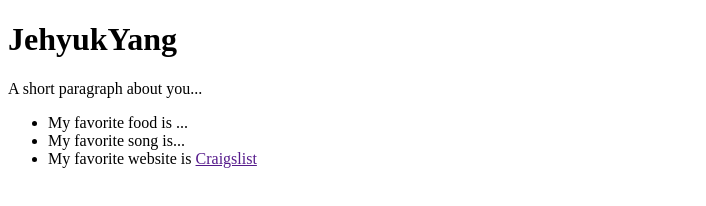
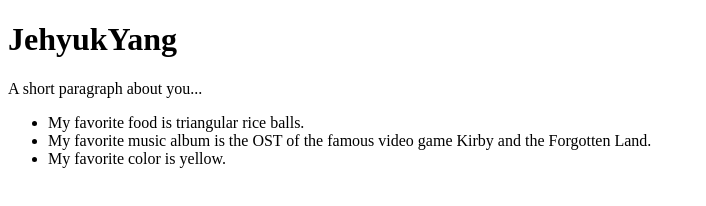
Before and after one commit to soks111/UIDesign1, a plain HTML site: page index.html in a window 1280 px wide. Shown: the whole page, without its empty margins (0-706 px from the left). Drawn offline with Linux system fonts and the light colour scheme.

Commit message:
Update index.html

```diff
--- a/index.html
+++ b/index.html
@@ -20,9 +20,9 @@
       <h1>JehyukYang</h1>
       <p class="desc">A short paragraph about you...</p>
       <ul>
-        <li>My favorite food is ...</li>
-        <li>My favorite song is...</li>
-        <li>My favorite website is <a href="">Craigslist</a></li>
+        <li>My favorite food is triangular rice balls.</li>
+        <li>My favorite music album is the OST of the famous video game Kirby and the Forgotten Land.</li>
+        <li>My favorite color is yellow.</li>
       </ul>
 
     </div>
```
